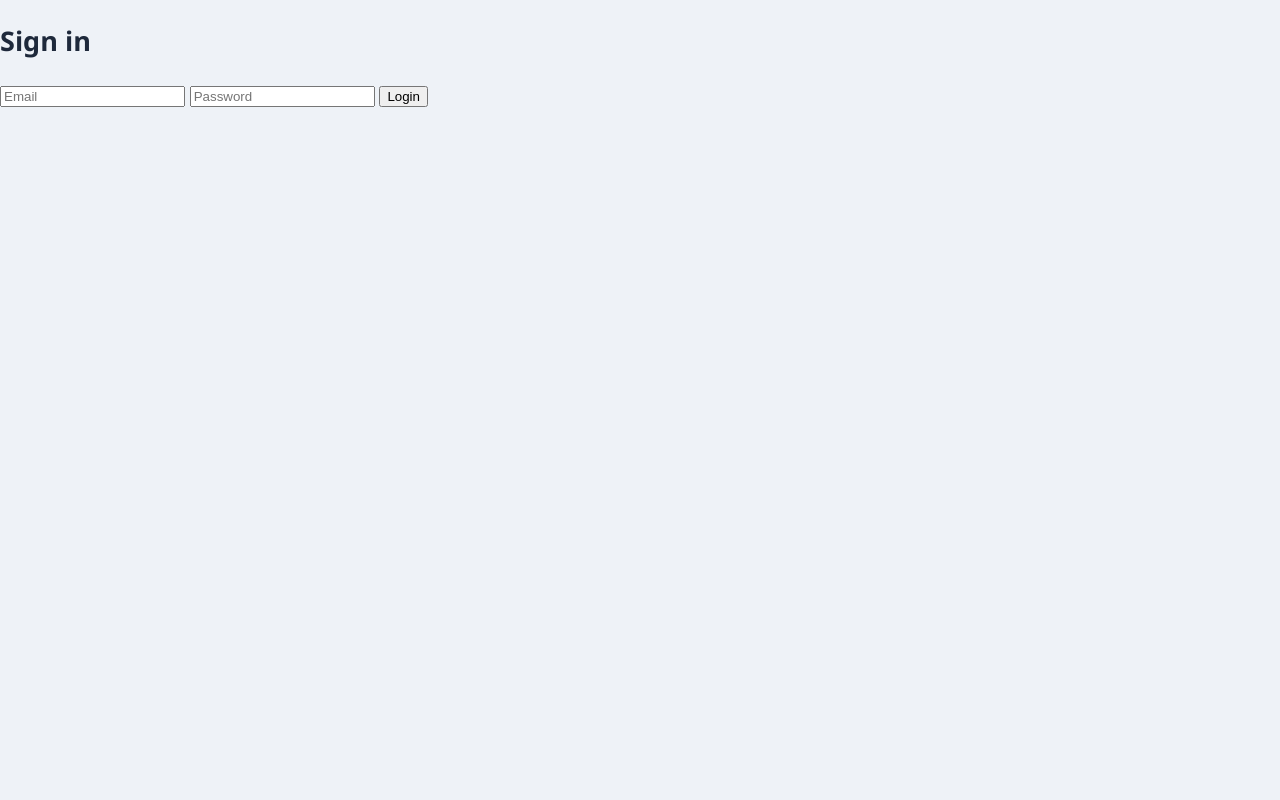
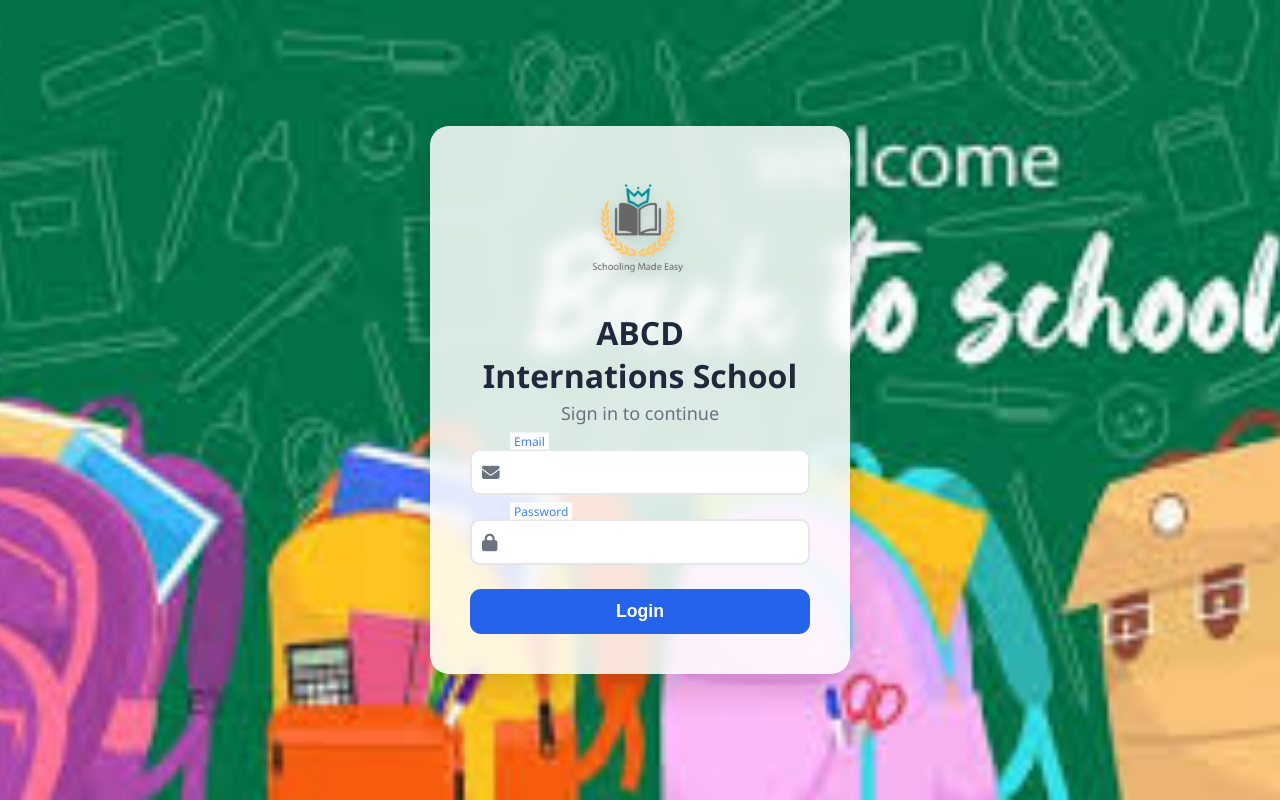
Before and after one commit to RejoyJohny/School_chatbot, a Flask app: template flask_frontend/templates/login.html in a window 1280 px wide. Run offline with Flask 3, Linux system fonts and the light colour scheme; the template is opened without the code that fills it, so the values that code supplies are empty.

Commit message:
login page

```diff
--- a/flask_frontend/static/style.css
+++ b/flask_frontend/static/css/style.css
@@ -281,3 +281,142 @@ body {
   padding: 0.6rem 1.2rem;
   font-size: 1rem;
 }
+/* Beautiful Gradient Background */
+/* Full-page background image */
+.login-wrapper {
+    height: 100vh;
+    width: 100%;
+    background: url("../images.jpg") no-repeat center center / cover;
+    display: flex;
+    align-items: center;
+    justify-content: center;
+}
+
+
+/* Card */
+.login-box {
+    width: 100%;
+    max-width: 420px;
+    background: rgba(255, 255, 255, 0.85); /* translucent white */
+    backdrop-filter: blur(8px);
+    padding: 2.5rem;
+    border-radius: 1.2rem;
+    box-shadow: 0px 10px 35px rgba(0,0,0,0.15);
+    text-align: center;
+}
+
+
+
+@keyframes gradientMove {
+    0% {background-position: 0% 50%;}
+    50% {background-position: 100% 50%;}
+    100% {background-position: 0% 50%;}
+}
+
+/* Title */
+.login-box h2 {
+    margin: 0;
+    font-size: 2rem;
+    color: #1e293b;
+    font-weight: 700;
+}
+
+.subtitle {
+    margin-top: 0.25rem;
+    margin-bottom: 1.5rem;
+    color: #6b7280;
+}
+
+/* Input fields */
+.input-box {
+    position: relative;
+    margin: 1.5rem 0;
+}
+
+.input-box input {
+    width: 100%;
+    padding: 12px 16px 12px 45px;
+    font-size: 1rem;
+    border: 2px solid #e5e7eb;
+    border-radius: 0.6rem;
+    outline: none;
+    transition: 0.3s;
+}
+
+.input-box input:focus {
+    border-color: #3b82f6;
+    box-shadow: 0 0 6px rgba(59,130,246,0.4);
+}
+
+/* Floating Labels */
+.input-box label {
+    position: absolute;
+    left: 45px;
+    top: 50%;
+    transform: translateY(-50%);
+    color: #9ca3af;
+    pointer-events: none;
+    transition: 0.3s;
+}
+
+.input-box input:focus + label,
+.input-box input:not(:placeholder-shown) + label {
+    top: -8px;
+    left: 40px;
+    background: white;
+    padding: 0 4px;
+    font-size: 0.75rem;
+    color: #3b82f6;
+}
+
+/* Icons */
+.input-box .icon {
+    position: absolute;
+    left: 12px;
+    top: 50%;
+    transform: translateY(-50%);
+    color: #6b7280;
+    font-size: 1.1rem;
+}
+
+/* Error message */
+.error-box {
+    background: rgba(239,68,68,0.15);
+    color: #dc2626;
+    border-left: 4px solid #dc2626;
+    padding: 10px;
+    margin-top: 10px;
+    border-radius: 6px;
+    text-align: left;
+}
+
+/* Login button */
+.btn-login {
+    width: 100%;
+    background: #2563eb;
+    padding: 12px;
+    border-radius: 0.7rem;
+    color: white;
+    border: none;
+    font-size: 1.1rem;
+    font-weight: 600;
+    cursor: pointer;
+    transition: 0.2s;
+}
+
+.btn-login:hover {
+    filter: brightness(1.08);
+}
+/* Logo styling */
+.logo-wrapper {
+    width: 100%;
+    text-align: center;
+    margin-bottom: 1.2rem;
+}
+
+.logo-wrapper img {
+    width: 120px;                 /* adjust as needed */
+    height: auto;
+    object-fit: contain;
+    filter: drop-shadow(0px 4px 6px rgba(0,0,0,0.15));
+}
--- a/flask_frontend/templates/chat.html
+++ b/flask_frontend/templates/chat.html
@@ -4,7 +4,7 @@
 <head>
   <meta charset="UTF-8" />
   <title>SchoolData Chat</title>
-  <link rel="stylesheet" href="{{ url_for('static', filename='style.css') }}">
+  <link rel="stylesheet" href="{{ url_for('static', filename='css/style.css') }}">
 </head>
 <body class="chat-body">
   <div class="chat-layout">
--- a/flask_frontend/templates/login.html
+++ b/flask_frontend/templates/login.html
@@ -1,16 +1,40 @@
 {% extends "layout.html" %}
 {% block content %}
-<div class="login-page">
-  <div class="card login-card">
-    <h2>Sign in</h2>
-    <form method="post">
-      <input name="email" placeholder="Email" type="email" required />
-      <input name="password" placeholder="Password" type="password" required />
-      <button type="submit" class="btn">Login</button>
-      {% if error %}
-        <div class="error">{{ error }}</div>
-      {% endif %}
-    </form>
-  </div>
+
+<link rel="stylesheet" href="{{ url_for('static', filename='css/login.css') }}">
+<link rel="stylesheet" href="https://cdnjs.cloudflare.com/ajax/libs/font-awesome/6.7.2/css/all.min.css">
+
+<div class="login-wrapper">
+    <div class="login-box">
+        <div class="logo-wrapper">
+            <img src="{{ url_for('static', filename='logo.png') }}" alt="School Logo">
+        </div>
+
+        <h2>ABCD <br>Internations School</h2>
+        <p class="subtitle">Sign in to continue</p>
+
+        <form method="post">
+
+            <div class="input-box">
+                <span class="icon"><i class="fa-solid fa-envelope"></i></span>
+                <input name="email" type="email" required>
+                <label>Email</label>
+            </div>
+
+            <div class="input-box">
+                <span class="icon"><i class="fa-solid fa-lock"></i></span>
+                <input name="password" type="password" required>
+                <label>Password</label>
+            </div>
+
+            {% if error %}
+            <div class="error-box">{{ error }}</div>
+            {% endif %}
+
+            <button type="submit" class="btn-login">Login</button>
+
+        </form>
+    </div>
 </div>
+
 {% endblock %}
```
Also changed, not shown: flask_frontend/static/images.jpg (added).
